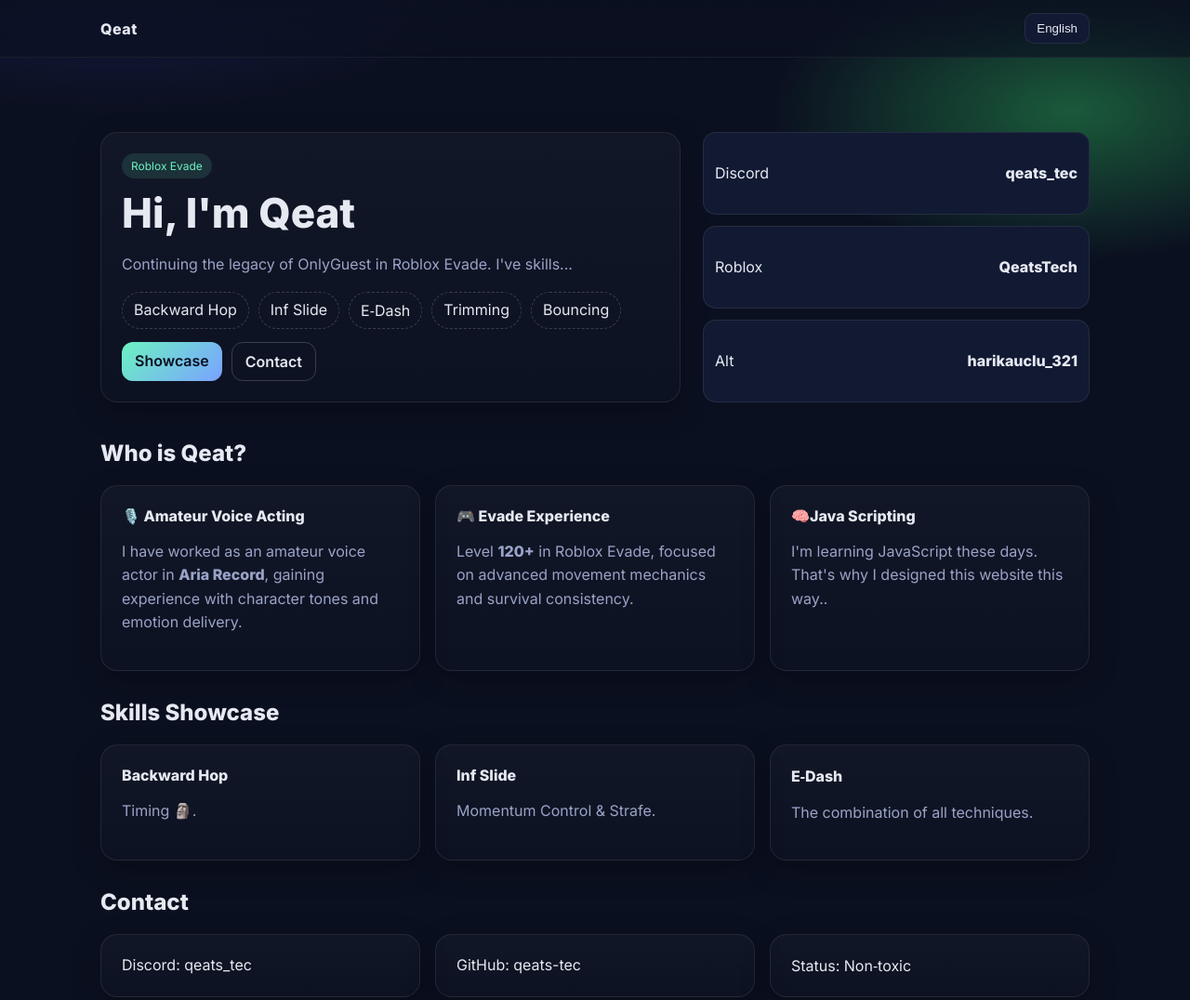
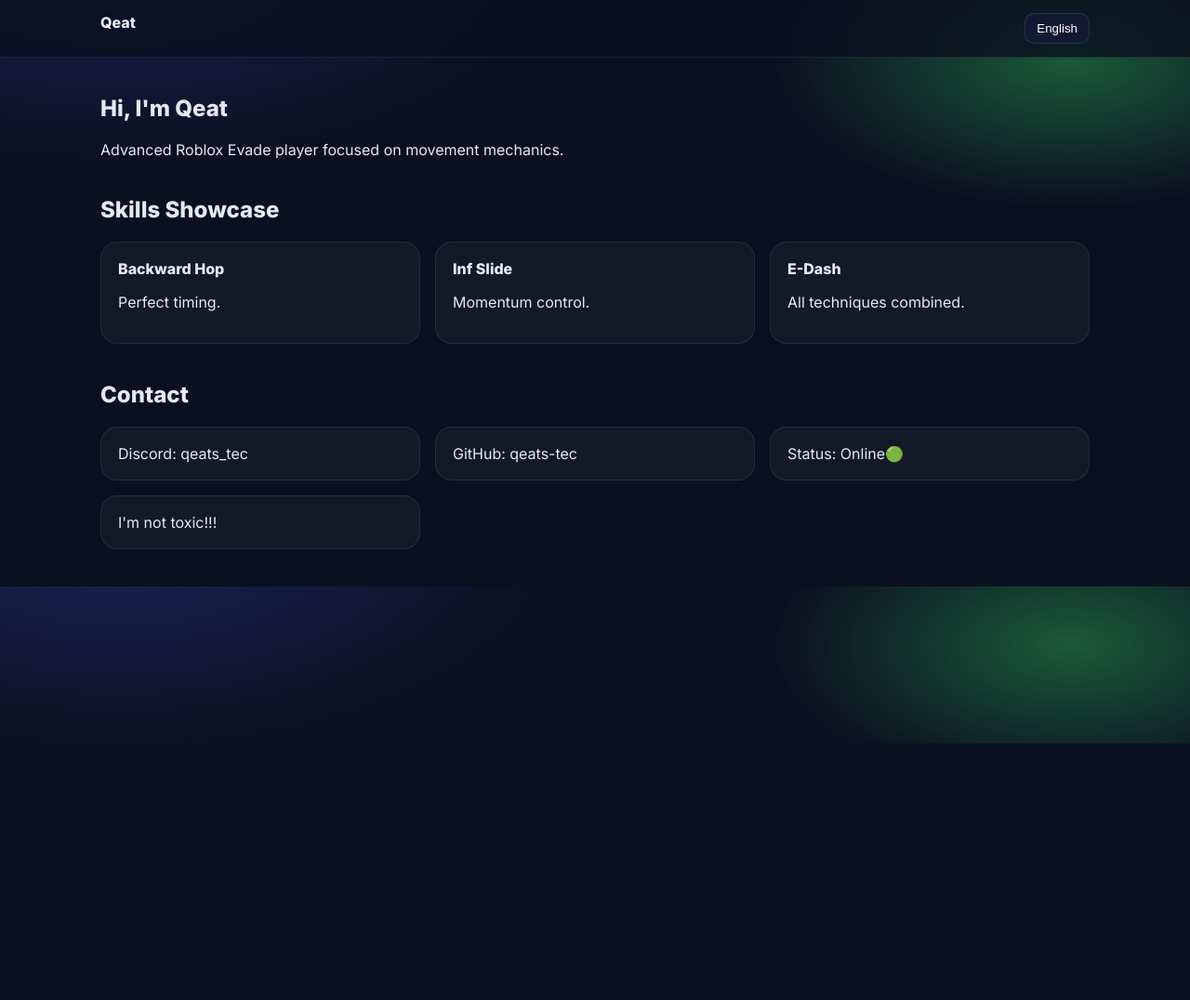
Before and after one commit to qeats-tec/qeats-portfolio, a plain HTML site: page index.html in a window 1280 px wide. Shown: the top 1076 px of the page at 93% size. After the commit the page ends 800 px from the top, so only its background shows below. Drawn offline with Linux system fonts and the light colour scheme.

Commit message:
Refactor index.html for layout and language support
Refactor HTML structure and styles for improved layout and readability. Update language toggle functionality.

```diff
--- a/index.html
+++ b/index.html
@@ -4,11 +4,9 @@
   <meta charset="UTF-8" />
   <meta name="viewport" content="width=device-width, initial-scale=1.0" />
   <title>Qeat | Evade Pro Player Portfolio</title>
-  <meta name="description" content="Qeat (OnlyQeat) Evade player portfolio. Advanced movement skills: backward hop, inf slide, e-dash, trimming, bouncing." />
-  <meta name="keywords" content="Qeat, Evade, Roblox Evade, Qeat portfolio, Evade movement skills" />
-  <link rel="preconnect" href="https://fonts.googleapis.com">
-  <link rel="preconnect" href="https://fonts.gstatic.com" crossorigin>
+
   <link href="https://fonts.googleapis.com/css2?family=Inter:wght@300;400;600;800&display=swap" rel="stylesheet">
+
   <style>
     :root{
       --bg:#0b1020;
@@ -19,47 +17,69 @@
       --muted:#9aa3c7;
     }
     *{box-sizing:border-box}
-    html,body{margin:0;padding:0;background:radial-gradient(1200px 600px at 10% -10%, #1a245a 0%, transparent 40%),radial-gradient(800px 400px at 90% 10%, #1a5a3a 0%, transparent 40%),var(--bg);color:var(--text);font-family:Inter,system-ui,Segoe UI,Roboto}
-    a{color:inherit;text-decoration:none}
-    header{position:sticky;top:0;backdrop-filter:blur(8px);background:linear-gradient(180deg,rgba(11,16,32,.85),rgba(11,16,32,.6));border-bottom:1px solid rgba(255,255,255,.06);z-index:10}
-    .nav{max-width:1100px;margin:auto;display:flex;align-items:center;justify-content:space-between;padding:14px 18px}
-    .logo{font-weight:800;letter-spacing:.5px}
+    body{
+      margin:0;
+      font-family:Inter,system-ui;
+      background:radial-gradient(1200px 600px at 10% -10%, #1a245a 0%, transparent 40%),
+                 radial-gradient(800px 400px at 90% 10%, #1a5a3a 0%, transparent 40%),
+                 var(--bg);
+      color:var(--text);
+    }
+    header{
+      position:sticky;
+      top:0;
+      backdrop-filter:blur(8px);
+      background:rgba(11,16,32,.8);
+      border-bottom:1px solid rgba(255,255,255,.08);
+    }
+    .nav{
+      max-width:1100px;
+      margin:auto;
+      display:flex;
+      justify-content:space-between;
+      padding:14px 18px;
+    }
     .lang{position:relative}
-    .lang button{background:var(--card);border:1px solid rgba(255,255,255,.08);color:var(--text);padding:8px 12px;border-radius:10px;cursor:pointer}
-    .lang ul{list-style:none;margin:6px 0 0;padding:6px;background:var(--card);border:1px solid rgba(255,255,255,.08);border-radius:10px;position:absolute;right:0;display:none}
+    .lang button{
+      background:var(--card);
+      border:1px solid rgba(255,255,255,.1);
+      color:white;
+      padding:8px 12px;
+      border-radius:10px;
+      cursor:pointer;
+    }
+    .lang ul{
+      position:absolute;
+      right:0;
+      background:var(--card);
+      list-style:none;
+      padding:6px;
+      border-radius:10px;
+      display:none;
+    }
     .lang:hover ul{display:block}
-    .lang li{padding:6px 10px;cursor:pointer;color:var(--muted)}
-    .lang li:hover{color:var(--text)}
+    .lang li{padding:6px 10px;cursor:pointer}
 
-    .hero{max-width:1100px;margin:80px auto 40px;padding:0 18px;display:grid;grid-template-columns:1.2fr .8fr;gap:24px}
-    .card{background:linear-gradient(180deg,rgba(255,255,255,.03),rgba(255,255,255,.01));border:1px solid rgba(255,255,255,.08);border-radius:18px;padding:22px;box-shadow:0 10px 30px rgba(0,0,0,.25)}
-    h1{font-size:44px;margin:0 0 10px}
-    .tag{display:inline-block;background:rgba(108,242,194,.12);color:var(--accent);padding:6px 10px;border-radius:999px;font-size:12px;margin-bottom:10px}
-    p{color:var(--muted);line-height:1.6}
-    .skills{display:flex;flex-wrap:wrap;gap:10px;margin-top:14px}
-    .chip{border:1px dashed rgba(255,255,255,.18);border-radius:999px;padding:8px 12px}
-    .panel{display:grid;gap:12px}
-    .stat{display:flex;align-items:center;justify-content:space-between;background:var(--card);border:1px solid rgba(255,255,255,.08);border-radius:14px;padding:12px}
-    .cta{display:flex;gap:10px;margin-top:14px}
-    .btn{background:linear-gradient(135deg,var(--accent),var(--accent2));color:#0b1020;padding:10px 14px;border-radius:12px;font-weight:600}
-    .btn.alt{background:transparent;color:var(--text);border:1px solid rgba(255,255,255,.18)}
+    section{max-width:1100px;margin:40px auto;padding:0 18px}
+    .grid{display:grid;grid-template-columns:repeat(3,1fr);gap:16px}
+    .card{
+      background:rgba(255,255,255,.04);
+      border:1px solid rgba(255,255,255,.08);
+      border-radius:18px;
+      padding:18px;
+    }
 
-    section{max-width:1100px;margin:30px auto;padding:0 18px}
-    .grid{display:grid;grid-template-columns:repeat(3,1fr);gap:16px}
-
-    footer{max-width:1100px;margin:40px auto;padding:0 18px 60px;color:var(--muted)}
-
-    @media (max-width:900px){
-      .hero{grid-template-columns:1fr}
-      h1{font-size:36px}
+    @media(max-width:900px){
       .grid{grid-template-columns:1fr}
     }
   </style>
 </head>
+
 <body>
+
 <header>
   <div class="nav">
-      <div class="logo">Qeat</div>
+    <strong>Qeat</strong>
     <div class="lang">
       <button id="langBtn">English</button>
       <ul>
@@ -70,132 +90,79 @@
   </div>
 </header>
 
+<!-- ENGLISH -->
 <main id="content-en">
-    <div class="hero">
-      <div class="card">
-        <span class="tag">Roblox Evade</span>
+  <section>
     <h1>Hi, I'm Qeat</h1>
-        <p>Continuing the legacy of OnlyGuest in Roblox Evade.  I've skills...</p>
-        <div class="skills">
-          <div class="chip">Backward Hop</div>
-          <div class="chip">Inf Slide</div>
-          <div class="chip">E‑Dash</div>
-          <div class="chip">Trimming</div>
-          <div class="chip">Bouncing</div>
-        </div>
-        <div class="cta">
-          <a class="btn" href="#showcase">Showcase</a>
-          <a class="btn alt" href="#contact">Contact</a>
-        </div>
-      </div>
-      <div class="panel">
-        <div class="stat"><span>Discord</span><strong>qeats_tec</strong></div>
-        <div class="stat"><span>Roblox</span><strong>QeatsTech</strong></div>
-        <div class="stat"><span>Alt</span><strong>harikauclu_321</strong></div>
-      </div>
-    </div>
+    <p>Advanced Roblox Evade player focused on movement mechanics.</p>
+  </section>
 
-    <section id="about">
-      <h2>Who is Qeat?</h2>
+  <section>
+    <h2>Skills Showcase</h2>
     <div class="grid">
-        <div class="card">
-          <strong>🎙️ Amateur Voice Acting</strong>
-          <p>I have worked as an amateur voice actor in <b>Aria Record</b>, gaining experience with character tones and emotion delivery.</p>
-        </div>
-        <div class="card">
-          <strong>🎮 Evade Experience</strong>
-          <p>Level <b>120+</b> in Roblox Evade, focused on advanced movement mechanics and survival consistency.</p>
-        </div>
-        <div class="card">
-          <strong>🧠Java Scripting</strong>
-          <p>I'm learning JavaScript these days. That's why I designed this website this way..</p>
-        </div>
+      <div class="card"><b>Backward Hop</b><p>Perfect timing.</p></div>
+      <div class="card"><b>Inf Slide</b><p>Momentum control.</p></div>
+      <div class="card"><b>E-Dash</b><p>All techniques combined.</p></div>
     </div>
   </section>
 
-    <section id="showcase">
-      <h2>Skills Showcase</h2>
-      <div class="grid">
-        <div class="card"><strong>Backward Hop</strong><p>Timing 🗿.</p></div>
-        <div class="card"><strong>Inf Slide</strong><p>Momentum Control & Strafe.</p></div>
-        <div class="card"><strong>E‑Dash</strong><p>The combination of all techniques.</p></div>
-      </div>
-    </section>
-
-    <section id="contact">
+  <section>
     <h2>Contact</h2>
     <div class="grid">
       <div class="card">Discord: qeats_tec</div>
       <div class="card">GitHub: qeats-tec</div>
-        <div class="card">Status: Non‑toxic</div>
+      <div class="card">Status: Online🟢</div>
+      <div class="card">I'm not toxic!!!</div>
     </div>
   </section>
 </main>
 
+<!-- TURKISH -->
 <main id="content-tr" style="display:none">
-    <div class="hero">
-      <div class="card">
-        <span class="tag">Roblox Evade</span>
+  <section>
     <h1>Merhaba, ben Qeat</h1>
-        <p>Roblox Evade’de OnlyGuest mirasını sürdürüyorum. İleri seviye hareket mekanikleri ve temiz oynanış.</p>
-        <div class="skills">
-          <div class="chip">Backward Hop</div>
-          <div class="chip">Inf Slide</div>
-          <div class="chip">E‑Dash</div>
-          <div class="chip">Trimming</div>
-          <div class="chip">Bouncing</div>
+    <p>İleri seviye Roblox Evade oyuncusuyum. Hareket mekaniklerine odaklanırım.</p>
+  </section>
+
+  <section>
+    <h2>Yetenekler</h2>
+    <div class="grid">
+      <div class="card"><b>Backward Hop</b><p>Zamanlama ustalığı.</p></div>
+      <div class="card"><b>Inf Slide</b><p>Momentum kontrolü.</p></div>
+      <div class="card"><b>E-Dash</b><p>Tüm tekniklerin birleşimi.</p></div>
     </div>
-        <div class="cta">
-          <a class="btn" href="#about-tr">Hakkımda</a>
-          <a class="btn alt" href="#contact">İletişim</a>
-        </div>
-      </div>
-      <div class="panel">
-        <div class="stat"><span>Discord</span><strong>qeats_tec</strong></div>
-        <div class="stat"><span>Roblox</span><strong>QeatsTech</strong></div>
-        <div class="stat"><span>Alt</span><strong>harikauclu_321</strong></div>
-      </div>
-    </div>
+  </section>
 
-    <section id="about-tr">
-      <h2>Qeat kimdir?</h2>
+  <section>
+    <h2>İletişim</h2>
     <div class="grid">
-        <div class="card">
-          <strong>🎙️ Amatör Dublaj</strong>
-          <p><b>Aria Record</b> projesinde amatör dublörlük yaptım. Karakter sesi ve duygu aktarımı üzerine deneyim kazandım.</p>
-        </div>
-        <div class="card">
-          <strong>🎮 Evade Deneyimi</strong>
-          <p>Roblox Evade’de <b>120+ seviye</b>. İleri seviye hareket mekanikleri ve istikrarlı hayatta kalma.</p>
-        </div>
-        <div class="card">
-          <strong>🧠Java Scripting</strong>
-          <p>Bu aralar JavaScript öğreniyorum. Bunun sayesinde bu web sitesini tasarladım..</p>
-        </div>
+      <div class="card">Discord: qeats_tec</div>
+      <div class="card">GitHub: qeats-tec</div>
+      <div class="card">Ben Toxic biri değilim!!!</div>
+      <div class="card">Durum = Aktif🟢</div>
     </div>
   </section>
 </main>
 
-  <footer>© Qeat — Evade Portfolio</footer>
+<script>
+  const en = document.getElementById("content-en");
+  const tr = document.getElementById("content-tr");
+  const btn = document.getElementById("langBtn");
 
-  <script>
-    const en = document.getElementById('content-en');
-    const tr = document.getElementById('content-tr');
-    const btn = document.getElementById('langBtn');
-
-    document.querySelectorAll('.lang li').forEach(li=>{
-      li.addEventListener('click',()=>{
-        if(li.dataset.lang==='tr'){
-          en.style.display='none';
-          tr.style.display='block';
-          btn.textContent = 'Türkçe';
-        } else {
-          tr.style.display='none';
-          en.style.display='block';
-          btn.textContent = 'English';
+  document.querySelectorAll(".lang li").forEach(li=>{
+    li.onclick = ()=>{
+      if(li.dataset.lang === "tr"){
+        en.style.display="none";
+        tr.style.display="block";
+        btn.textContent="Türkçe";
+      }else{
+        tr.style.display="none";
+        en.style.display="block";
+        btn.textContent="English";
+      }
     }
   });
-    });
 </script>
+
 </body>
 </html>
```
Lines whose indentation alone changed are shown as unchanged.
